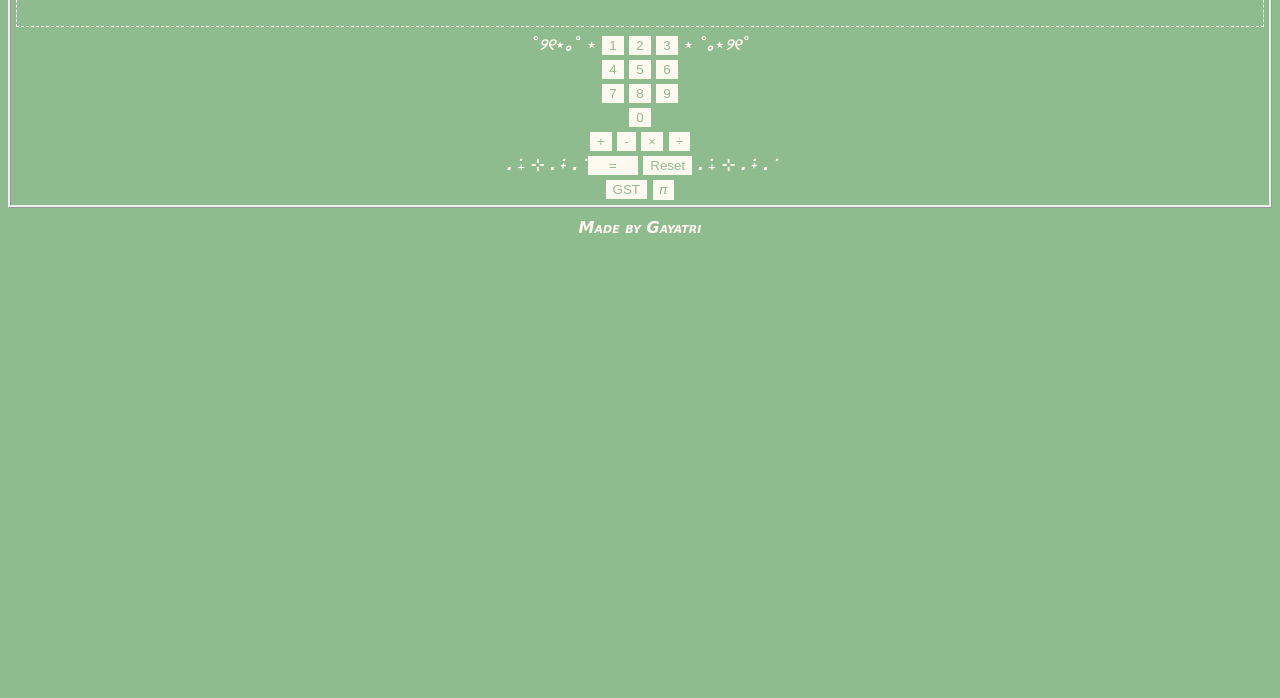
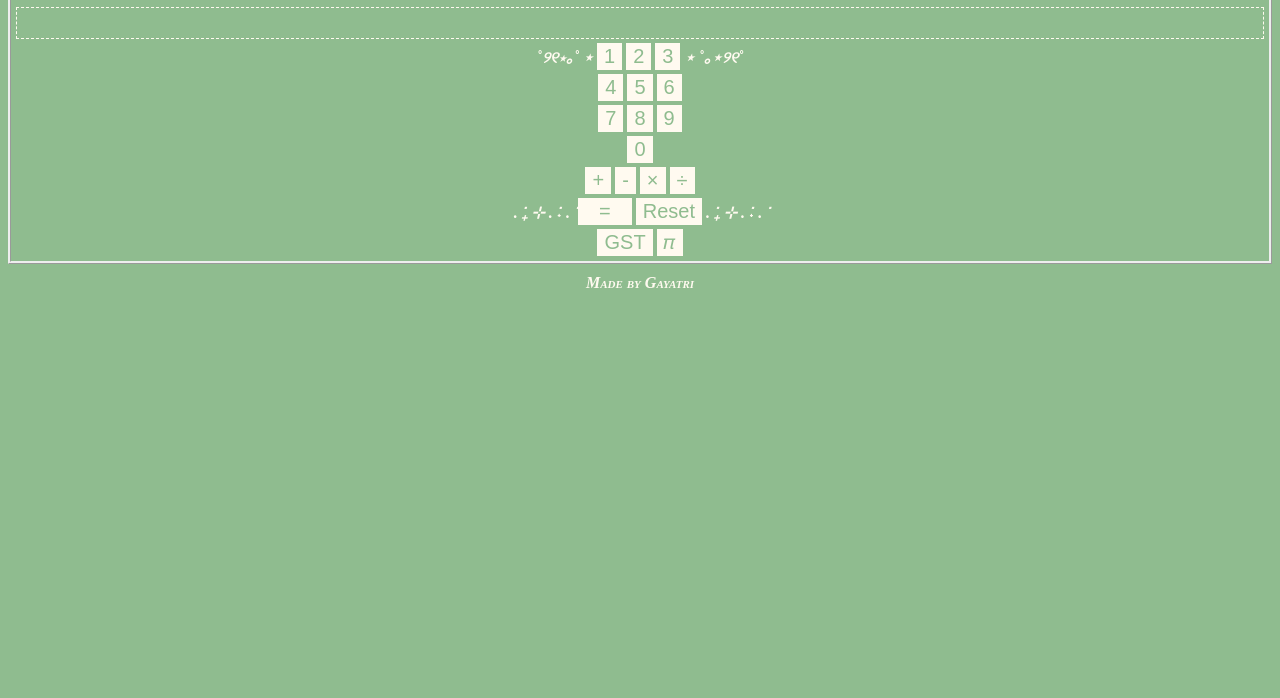
Before and after one commit to lap00zza/G_Calc, a plain HTML site: page index.html in a window 1280 px wide. Shown: the part 102-800 px from the top of the page. Drawn offline with Linux system fonts and the light colour scheme.

Commit message:
Co-authored-by: g4yxtr1 <g4yxtr1@users.noreply.github.com>

```diff
--- a/index.html
+++ b/index.html
@@ -20,43 +20,43 @@
 
       <div class="input_elements">
         <div class="row">
-          ˚୨୧⋆｡˚ ⋆ <button id="n1">1</button>
-          <button id="n2">2</button>
-          <button id="n3">3</button> ⋆ ˚｡⋆୨୧˚
+          ˚୨୧⋆｡˚ ⋆ <button id="n1" class="styled_btn">1</button>
+          <button id="n2" class="styled_btn">2</button>
+          <button id="n3" class="styled_btn">3</button> ⋆ ˚｡⋆୨୧˚
         </div>
         <div class="row">
-          <button id="n4">4</button>
-          <button id="n5">5</button>
-          <button id="n6">6</button>
+          <button id="n4" class="styled_btn">4</button>
+          <button id="n5" class="styled_btn">5</button>
+          <button id="n6" class="styled_btn">6</button>
         </div>
 
         <div class="row">
-          <button id="n7">7</button>
-          <button id="n8">8</button>
-          <button id="n9">9</button>
+          <button id="n7" class="styled_btn">7</button>
+          <button id="n8" class="styled_btn">8</button>
+          <button id="n9" class="styled_btn">9</button>
         </div>
 
         <div class="row">
-          <button id="n0">0</button>
+          <button id="n0" class="styled_btn">0</button>
         </div>
 
         <div class="row">
-          <button id="add">+</button>
-          <button id="sub">-</button>
-          <button id="mult">×</button>
-          <button id="divi">÷</button> <br />
+          <button id="add" class="styled_btn">+</button>
+          <button id="sub" class="styled_btn">-</button>
+          <button id="mult" class="styled_btn">×</button>
+          <button id="divi" class="styled_btn">÷</button> <br />
         </div>
 
         <div class="row">
           . ݁₊ ⊹ . ݁˖ . ݁
-          <button id="calc_btn">=</button>
-          <button id="rst">Reset</button>
+          <button id="calc_btn" class="styled_btn">=</button>
+          <button id="rst" class="styled_btn">Reset</button>
           . ݁₊ ⊹ . ݁˖ . ݁
         </div>
 
         <div class="row">
-          <button id="gst">GST</button>
-          <button id="pi">𝜋</button>
+          <button id="gst" class="styled_btn">GST</button>
+          <button id="pi" class="styled_btn">𝜋</button>
         </div>
       </div>
     </div>
--- a/src/calc.js
+++ b/src/calc.js
@@ -3,9 +3,9 @@ if ("serviceWorker" in navigator) {
     .register("sw.js")
     .then(() => console.log("registered service worker!"));
 }
-// --- DO NOT TOUCH THE CODE ABOVE
 
-// Select the elements
+// --------------
+
 var btn1 = document.getElementById("n1");
 var btn2 = document.getElementById("n2");
 var btn3 = document.getElementById("n3");
@@ -26,16 +26,20 @@ var io_area = document.getElementById("io_box");
 var rstbtn = document.getElementById("rst");
 var calc = document.getElementById("calc_btn");
 
-// Variable to keep track of numbers and calculations
 var input = [];
 
-// Event Listeners
-// Please refer to https://github.com/lap00zza/Gayatris_JS_Lessons/blob/391a6497dfc6e365bce17c8ffeff1d730822db98/src/gst_calculations.js#L20
-// for more info.
+function circumference(radius) {
+  return 2 * Math.PI * radius;
+}
+
+function gst(n1) {
+  n1 = Number(n1);
+  var gst_rate = 0.18;
+  var r = n1 * gst_rate + n1;
+  return r;
+}
+
 btn1.addEventListener("click", function () {
-  // element.innerText can be used to "both" set and get
-  // the value of the current element (that is not an input element)
-  // for input elements, we use "element.value" instead
   var currentValue = io_area.innerText;
   io_area.innerText = currentValue + "1";
 });
@@ -85,24 +89,12 @@ btn0.addEventListener("click", function () {
   io_area.innerText = currentValue + "0";
 });
 
-// Version 1
-// btnAdd.addEventListener("click", function () {
-//   var currentValue = io_area.innerText;
-//   io_area.innerText = currentValue + "+";
-// });
-
-// Version 2
 btnAdd.addEventListener("click", function () {
   var currentValue = Number(io_area.innerText);
   input.push(currentValue);
   input.push("add");
   io_area.innerText = "";
 });
-
-// btnSub.addEventListener("click", function () {
-//   var currentValue = io_area.innerText;
-//   io_area.innerText = currentValue + "-";
-// });
 
 btnSub.addEventListener("click", function () {
   var currentValue = Number(io_area.innerText);
@@ -111,22 +103,12 @@ btnSub.addEventListener("click", function () {
   io_area.innerText = "";
 });
 
-// btnMult.addEventListener("click", function () {
-//   var currentValue = io_area.innerText;
-//   io_area.innerText = currentValue + "*";
-// });
-
 btnMult.addEventListener("click", function () {
   var currentValue = Number(io_area.innerText);
   input.push(currentValue);
   input.push("mult");
   io_area.innerText = "";
 });
-
-// btnDivi.addEventListener("click", function () {
-//   var currentValue = io_area.innerText;
-//   io_area.innerText = currentValue + "/";
-// });
 
 btnDivi.addEventListener("click", function () {
   var currentValue = Number(io_area.innerText);
@@ -139,53 +121,27 @@ rstbtn.addEventListener("click", function () {
   io_area.innerText = "";
 });
 
-function gst(n1) {
-  n1 = Number(n1);
-  var gst_rate = 0.18;
-  var r = n1 * gst_rate + n1;
-  return r;
-}
-
 btnGst.addEventListener("click", function () {
   var currentValue = io_area.innerText;
   io_area.innerText = gst(currentValue);
 });
-
-function circumference(radius) {
-  return 2 * Math.PI * radius;
-}
 
 btnPi.addEventListener("click", function () {
   var currentValue = io_area.innerText;
   io_area.innerText = circumference(currentValue);
 });
 
-// Version 1: Very safe
-// calc.addEventListener("click", function () {
-//   var currentValue = io_area.innerText;
-//   io_area.innerText = eval(currentValue);
-// });
-
-// Version 2: Very Very Safe
 calc.addEventListener("click", function () {
   var currentValue = Number(io_area.innerText);
   input.push(currentValue);
 
-  // [2, "add", 3, "add", 4, "add", 5] <-- arr
-  //  0    1    2    3    4    5    6
-  // ------------------------------
-  // start by looking at arr[1] = "add" -> arr[0] + arr[2]
-  // look at arr[3] = "add" -> arr[2] + arr[4]
-
   for (var i = 1; i < input.length; i = i + 2) {
-    // i = 5
-    var index_n1 = i - 1; // 4
-    var index_n2 = i + 1; // 7
-    var number1 = input[index_n1]; // input[2] -> 6
-    var number2 = input[index_n2]; // input[4] -> 6
+    var index_n1 = i - 1;
+    var index_n2 = i + 1;
+    var number1 = input[index_n1];
+    var number2 = input[index_n2];
     if (input[i] == "add") {
       input[index_n2] = number1 + number2;
-      // input[4] = 6 + 6 = 12
     } else if (input[i] == "sub") {
       input[index_n2] = number1 - number2;
     } else if (input[i] == "mult") {
@@ -196,33 +152,3 @@ calc.addEventListener("click", function () {
   }
   io_area.innerText = input[input.length - 1];
 });
-
-// WORKING THEORY
-// --------------
-// START
-// input = []
-//
-// AFTER I INPUT 1
-// input = [1, "add"]
-//
-// AFTER I INPUT 2
-// input = [1, "add", 2, "add"]
-//
-// AFTER I INPUT 3 and press =
-// input = [1, "add", 2, "add", 3]
-//          0    1    2   3     4
-//
-// i = 1
-// input[i] = "add"
-// input[i + 1] = input[i - 1] + input[i + 1]
-//                 element 0      element 2
-//
-// i = 3
-// input[i] = "add"
-// input[i + 1] = input[i - 1] + input[i + 1]
-//                 element 2       element 4
-//
-// i = 5 (LOOP WILL STOP RUNNING because 5 < input.length is FALSE)
-//
-// ANSWER is store in the last element of the array
-// input[input.length - 1]
--- a/src/calc_style.css
+++ b/src/calc_style.css
@@ -1,14 +1,13 @@
-.row {
-    padding-top: 4px;
-}
-
 body {
     background-color: #8FBC8F;
     color: #FFFAF0;
     font-style: italic;
     font-variant: small-caps;
     font-weight: 600;
-    font-family: "Merienda", cursive;
+}
+
+.row {
+    padding-top: 4px;
 }
 
 .container {
@@ -16,6 +15,7 @@ body {
     border-style: ridge;
     padding: 5px;
     text-align: center;
+    margin-top: 20px;
 }
 .footer {
     text-align: center;
@@ -39,147 +39,15 @@ body {
 }
 
 #calc_btn {
+    padding-left: 20px;
+    padding-right: 20px;
+}
+
+.styled_btn {
     border-style: ridge;
     border-width: 1px;
     border-color: #FFFAF0;
     background-color: #FFFAF0;
     color: #8FBC8F;
-    padding-left: 20px;
-    padding-right: 20px;
+    font-size: 20px;
 }
-
-#n1 {
-    border-style: ridge;
-    border-width: 1px;
-    border-color: #FFFAF0;
-    background-color: #FFFAF0;
-    color: #8FBC8F;
-}
-
-#n2 {
-    border-style: ridge;
-    border-width: 1px;
-    border-color: #FFFAF0;
-    background-color: #FFFAF0;
-    color: #8FBC8F;
-}
-
-#n3 {
-    border-style: ridge;
-    border-width: 1px;
-    border-color: #FFFAF0;
-    background-color: #FFFAF0;
-    color: #8FBC8F;
-}
-
-#n4 {
-    border-style: ridge;
-    border-width: 1px;
-    border-color: #FFFAF0;
-    background-color: #FFFAF0;
-    color: #8FBC8F;
-}
-
-#n5 {
-    border-style: ridge;
-    border-width: 1px;
-    border-color: #FFFAF0;
-    background-color: #FFFAF0;
-    color: #8FBC8F;
-}
-
-#n6 {
-    border-style: ridge;
-    border-width: 1px;
-    border-color: #FFFAF0;
-    background-color: #FFFAF0;
-    color: #8FBC8F;
-}
-
-#n7 {
-    border-style: ridge;
-    border-width: 1px;
-    border-color: #FFFAF0;
-    background-color: #FFFAF0;
-    color: #8FBC8F;
-}
-
-#n8 {
-    border-style: ridge;
-    border-width: 1px;
-    border-color: #FFFAF0;
-    background-color: #FFFAF0;
-    color: #8FBC8F;
-}
-
-#n9 {
-    border-style: ridge;
-    border-width: 1px;
-    border-color: #FFFAF0;
-    background-color: #FFFAF0;
-    color: #8FBC8F;
-}
-
-#n0 {
-    border-style: ridge;
-    border-width: 1px;
-    border-color: #FFFAF0;
-    background-color: #FFFAF0;
-    color: #8FBC8F;
-}
-
-#pi {
-    border-style: ridge;
-    border-width: 1px;
-    border-color: #FFFAF0;
-    background-color: #FFFAF0;
-    color: #8FBC8F;
-}
-
-#add {
-    border-style: ridge;
-    border-width: 1px;
-    border-color: #FFFAF0;
-    background-color: #FFFAF0;
-    color: #8FBC8F;
-}
-
-#sub {
-    border-style: ridge;
-    border-width: 1px;
-    border-color: #FFFAF0;
-    background-color: #FFFAF0;
-    color: #8FBC8F;
-}
-
-#mult {
-    border-style: ridge;
-    border-width: 1px;
-    border-color: #FFFAF0;
-    background-color: #FFFAF0;
-    color: #8FBC8F;
-}
-
-#divi {
-    border-style: ridge;
-    border-width: 1px;
-    border-color: #FFFAF0;
-    background-color: #FFFAF0;
-    color: #8FBC8F;
-}
-
-#gst {
-    border-style: ridge;
-    border-width: 1px;
-    border-color: #FFFAF0;
-    background-color: #FFFAF0;
-    color: #8FBC8F;
-}
-
-#rst {
-    border-style: ridge;
-    border-width: 1px;
-    border-color: #FFFAF0;
-    background-color: #FFFAF0;
-    color: #8FBC8F;
-}
```
Also changed, not shown: sw.js (+14 -1 lines).
